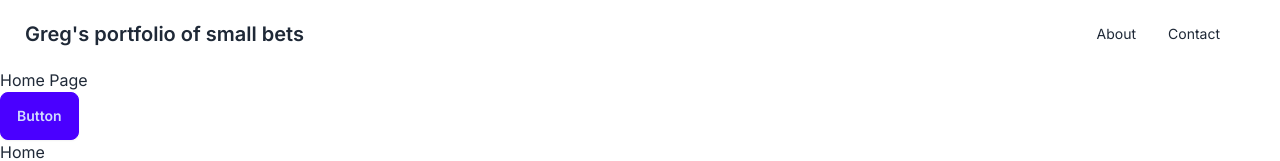
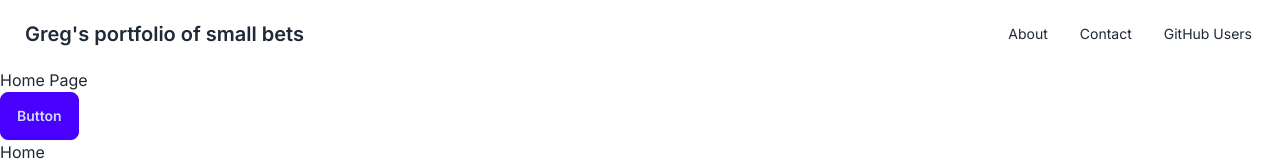
Before and after one commit to awostenberg/symmetrical-guide, a Next.js app: page / in a window 1280 px wide. Shown: the top 161 px of the page. Built offline with nearby package versions, Linux system fonts and the light colour scheme.

Commit message:
F1!! links github users loc.386

```diff
--- a/src/app/layout.tsx
+++ b/src/app/layout.tsx
@@ -26,12 +26,9 @@ export default function RootLayout({
           </div>
           <div className="flex-none">
             <ul className="menu menu-horizontal px-1">
-              <li><Link href="/about">About</Link></li>
-              <li><Link href="/about/contact">Contact</Link></li>
-
-              <li>
-
-              </li>
+              <li><Link href="/about">About</Link> </li>
+              <li><Link href="/about/contact">Contact</Link> </li>
+              <li><Link href="/githubusers">GitHub Users</Link> </li>
             </ul>
           </div>
         </div>
```
Also changed, not shown: spec/ch07-navigatioin-bar.tsx (+2 -0 lines).
